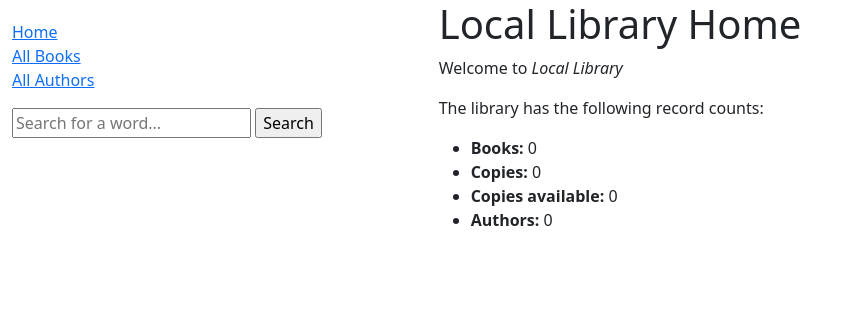
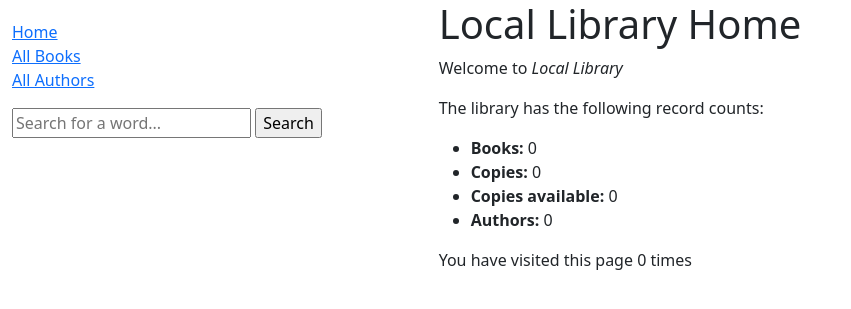
Before and after one commit to nidhi-kala/locallibrary, a Django app: page /catalog/ in a window 1280 px wide. Shown: the top 309 px of the page, without its empty margins (0-851 px from the left). Run offline with Django 4.2, Linux system fonts and the light colour scheme; data that the repository does not hold is empty.

Commit message:
session-based visit-counter

```diff
--- a/catalog/templates/index.html
+++ b/catalog/templates/index.html
@@ -9,4 +9,9 @@
   <li><strong>Copies available:</strong> {{ num_instances_available }}</li>
   <li><strong>Authors:</strong> {{ num_authors }}</li>
 </ul>
+
+<p>
+  You have visited this page {{ num_visits }} time{{ num_visits|pluralize }}
+</p>
+
 {% endblock %}
--- a/catalog/views.py
+++ b/catalog/views.py
@@ -18,11 +18,14 @@ def index(request):
     num_genres_with_word = Genre.objects.filter(name__icontains=word).count
     num_books_with_word = Book.objects.filter(
         Q(title__icontains=word) | Q(summary__icontains=word)).count()
+    num_visits = request.session.get('num_visits', 0)
+    request.session['num_visits'] = num_visits+1
     context = {
         'num_books': num_books,
         'num_instances': num_instances,
         'num_instances_available': num_instances_available,
         'num_authors': num_authors,
+        'num_visits': num_visits,
     }
     return render(request, 'index.html', context=context)
 
```
